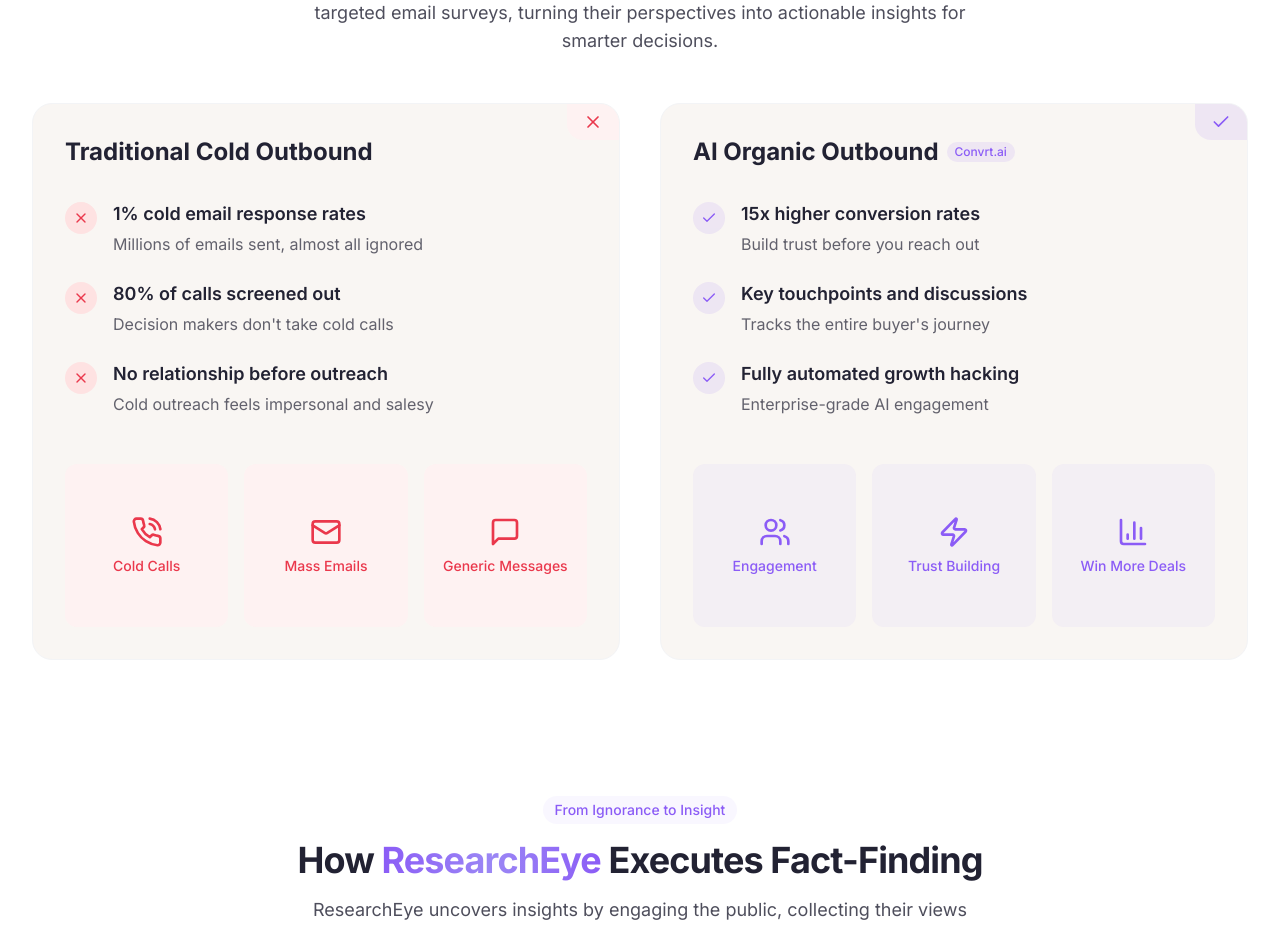
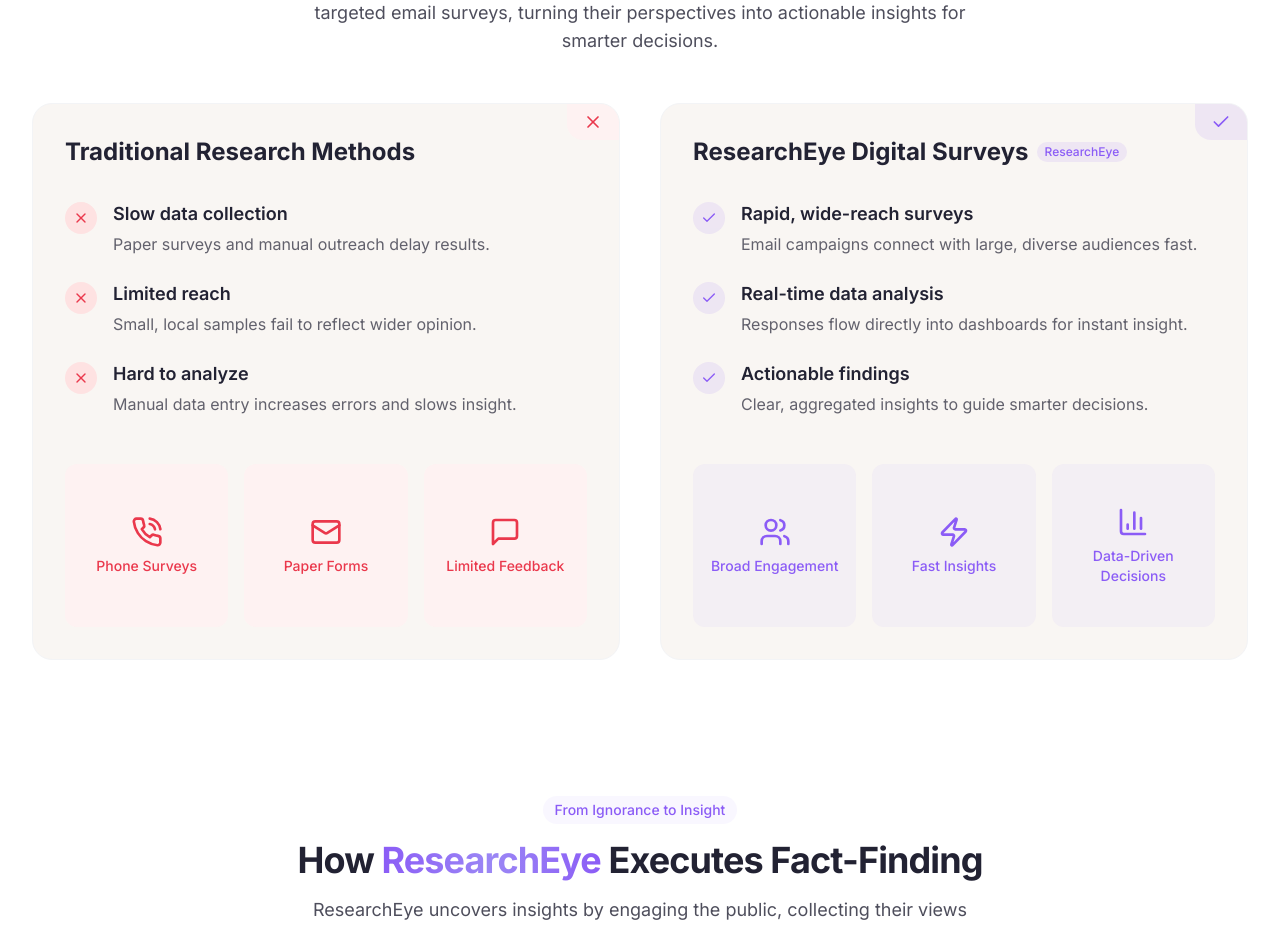
Before and after one commit to John-AE/glow-convert-sell-161, a React (Vite) app: page / in a window 1280 px wide. Shown: the part 2240-3168 px from the top of the page. Built offline with nearby package versions, Linux system fonts and the light colour scheme.

Commit message:
Update ProblemStatement.tsx

```diff
--- a/src/components/ProblemStatement.tsx
+++ b/src/components/ProblemStatement.tsx
@@ -72,7 +72,7 @@ const ProblemStatement = () => {
             </div>
 
             <h3 className="heading-sm text-convrt-dark-blue mb-8 flex items-center">
-              Traditional Cold Outbound
+               Traditional Research Methods
             </h3>
 
             <ul className="space-y-6">
@@ -81,8 +81,8 @@ const ProblemStatement = () => {
                   <X className="w-4 h-4 text-[#EA384C]" />
                 </div>
                 <div>
-                  <p className="font-semibold text-lg text-convrt-dark-blue">1% cold email response rates</p>
-                  <p className="text-convrt-dark-blue/70 mt-1">Millions of emails sent, almost all ignored</p>
+                  <p className="font-semibold text-lg text-convrt-dark-blue">Slow data collection</p>
+                  <p className="text-convrt-dark-blue/70 mt-1">Paper surveys and manual outreach delay results.</p>
                 </div>
               </li>
 
@@ -91,8 +91,8 @@ const ProblemStatement = () => {
                   <X className="w-4 h-4 text-[#EA384C]" />
                 </div>
                 <div>
-                  <p className="font-semibold text-lg text-convrt-dark-blue">80% of calls screened out</p>
-                  <p className="text-convrt-dark-blue/70 mt-1">Decision makers don't take cold calls</p>
+                  <p className="font-semibold text-lg text-convrt-dark-blue">Limited reach</p>
+                  <p className="text-convrt-dark-blue/70 mt-1">Small, local samples fail to reflect wider opinion.</p>
                 </div>
               </li>
 
@@ -101,8 +101,8 @@ const ProblemStatement = () => {
                   <X className="w-4 h-4 text-[#EA384C]" />
                 </div>
                 <div>
-                  <p className="font-semibold text-lg text-convrt-dark-blue">No relationship before outreach</p>
-                  <p className="text-convrt-dark-blue/70 mt-1">Cold outreach feels impersonal and salesy</p>
+                  <p className="font-semibold text-lg text-convrt-dark-blue">Hard to analyze</p>
+                  <p className="text-convrt-dark-blue/70 mt-1">Manual data entry increases errors and slows insight.</p>
                 </div>
               </li>
             </ul>
@@ -110,24 +110,24 @@ const ProblemStatement = () => {
             <div className="mt-12 grid grid-cols-3 gap-4">
               <div className="aspect-square flex flex-col items-center justify-center bg-red-50 rounded-xl p-3">
                 <PhoneCall className="w-8 h-8 text-[#EA384C] mb-2" />
-                <div className="text-sm text-center text-[#EA384C] font-medium">Cold Calls</div>
+                <div className="text-sm text-center text-[#EA384C] font-medium">Phone Surveys</div>
               </div>
 
               <div className="aspect-square flex flex-col items-center justify-center bg-red-50 rounded-xl p-3">
                 <Mail className="w-8 h-8 text-[#EA384C] mb-2" />
-                <div className="text-sm text-center text-[#EA384C] font-medium">Mass Emails</div>
+                <div className="text-sm text-center text-[#EA384C] font-medium">Paper Forms</div>
               </div>
 
               <div className="aspect-square flex flex-col items-center justify-center bg-red-50 rounded-xl p-3">
                 <MessageSquare className="w-8 h-8 text-[#EA384C] mb-2" />
-                <div className="text-sm text-center text-[#EA384C] font-medium">Generic Messages</div>
+                <div className="text-sm text-center text-[#EA384C] font-medium">Limited Feedback</div>
               </div>
             </div>
 
             <div className="absolute -bottom-1 left-0 right-0 h-1 bg-[#EA384C]"></div>
           </motion.div>
 
-          {/* AI Organic Outbound - simplified box */}
+          {/* ResearchEye Digital Surveys - simplified box */}
           <motion.div
             variants={itemVariants}
             whileHover={{ y: -5 }}
@@ -138,8 +138,8 @@ const ProblemStatement = () => {
             </div>
 
             <h3 className="heading-sm text-convrt-dark-blue mb-8 flex items-center">
-              AI Organic Outbound
-              <span className="ml-2 px-2 py-0.5 text-xs font-medium bg-convrt-purple/10 text-convrt-purple rounded-full">Convrt.ai</span>
+              ResearchEye Digital Surveys
+              <span className="ml-2 px-2 py-0.5 text-xs font-medium bg-convrt-purple/10 text-convrt-purple rounded-full">ResearchEye</span>
             </h3>
 
             <ul className="space-y-6">
@@ -148,8 +148,8 @@ const ProblemStatement = () => {
                   <Check className="w-4 h-4 text-convrt-purple" />
                 </div>
                 <div>
-                  <p className="font-semibold text-lg text-convrt-dark-blue">15x higher conversion rates</p>
-                  <p className="text-convrt-dark-blue/70 mt-1">Build trust before you reach out</p>
+                  <p className="font-semibold text-lg text-convrt-dark-blue">Rapid, wide-reach surveys</p>
+                  <p className="text-convrt-dark-blue/70 mt-1">Email campaigns connect with large, diverse audiences fast.</p>
                 </div>
               </li>
 
@@ -158,8 +158,8 @@ const ProblemStatement = () => {
                   <Check className="w-4 h-4 text-convrt-purple" />
                 </div>
                 <div>
-                  <p className="font-semibold text-lg text-convrt-dark-blue">Key touchpoints and discussions</p>
-                  <p className="text-convrt-dark-blue/70 mt-1">Tracks the entire buyer's journey</p>
+                  <p className="font-semibold text-lg text-convrt-dark-blue">Real-time data analysis</p>
+                  <p className="text-convrt-dark-blue/70 mt-1">Responses flow directly into dashboards for instant insight.</p>
                 </div>
               </li>
 
@@ -168,8 +168,8 @@ const ProblemStatement = () => {
                   <Check className="w-4 h-4 text-convrt-purple" />
                 </div>
                 <div>
-                  <p className="font-semibold text-lg text-convrt-dark-blue">Fully automated growth hacking</p>
-                  <p className="text-convrt-dark-blue/70 mt-1">Enterprise-grade AI engagement</p>
+                  <p className="font-semibold text-lg text-convrt-dark-blue">Actionable findings</p>
+                  <p className="text-convrt-dark-blue/70 mt-1">Clear, aggregated insights to guide smarter decisions.</p>
                 </div>
               </li>
             </ul>
@@ -177,17 +177,17 @@ const ProblemStatement = () => {
             <div className="mt-12 grid grid-cols-3 gap-4">
               <div className="aspect-square flex flex-col items-center justify-center bg-convrt-purple/5 rounded-xl p-3">
                 <Users className="w-8 h-8 text-convrt-purple mb-2" />
-                <div className="text-sm text-center text-convrt-purple font-medium">Engagement</div>
+                <div className="text-sm text-center text-convrt-purple font-medium">Broad Engagement</div>
               </div>
 
               <div className="aspect-square flex flex-col items-center justify-center bg-convrt-purple/5 rounded-xl p-3">
                 <Zap className="w-8 h-8 text-convrt-purple mb-2" />
-                <div className="text-sm text-center text-convrt-purple font-medium">Trust Building</div>
+                <div className="text-sm text-center text-convrt-purple font-medium">Fast Insights</div>
               </div>
 
               <div className="aspect-square flex flex-col items-center justify-center bg-convrt-purple/5 rounded-xl p-3">
                 <BarChart3 className="w-8 h-8 text-convrt-purple mb-2" />
-                <div className="text-sm text-center text-convrt-purple font-medium">Win More Deals</div>
+                <div className="text-sm text-center text-convrt-purple font-medium">Data-Driven Decisions</div>
               </div>
             </div>
 
```
